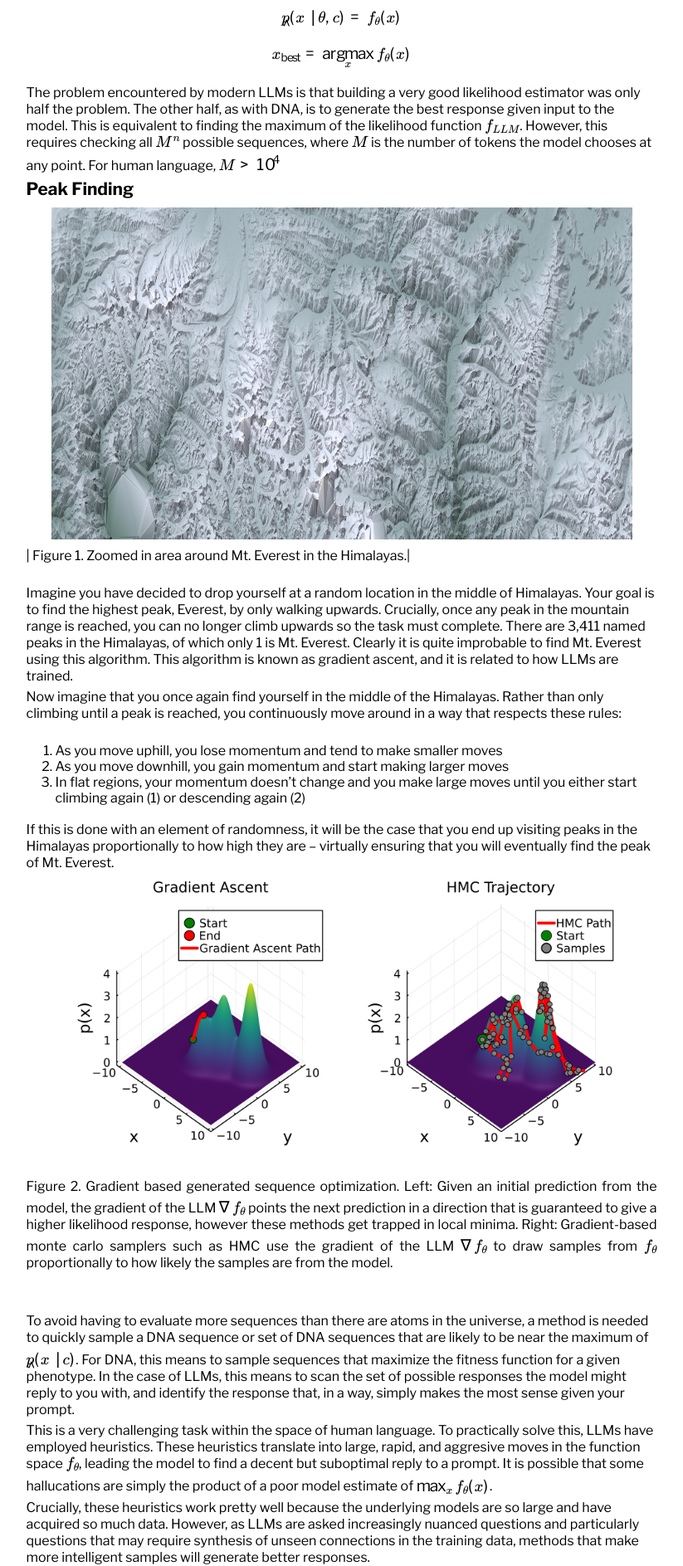
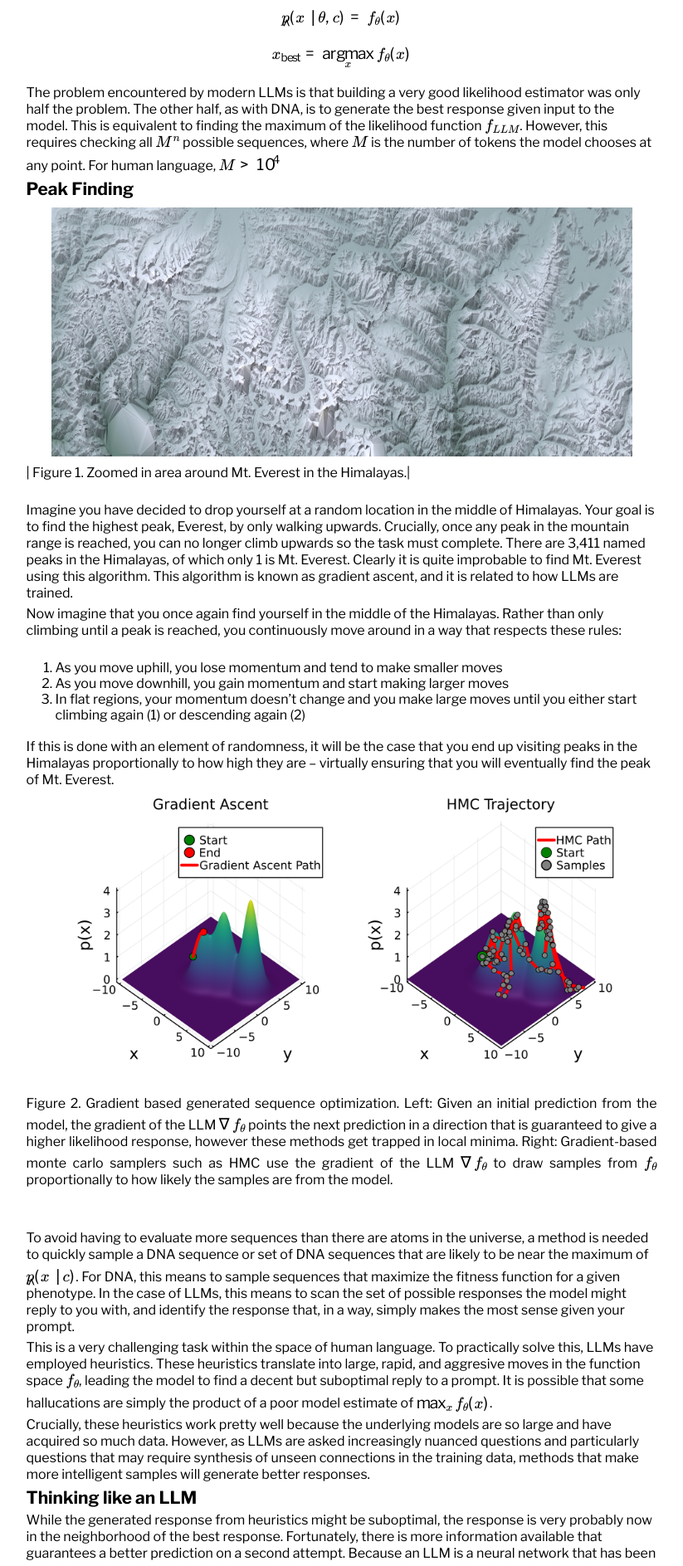
Before and after one commit to dan-sprague/dan-sprague.github.io, a Jekyll site: the page built from _posts/2025-02-02-llmthinking.markdown, in a window 1280 px wide. Shown: the part 1324-3211 px from the top of the page at 83% size, without its empty margins (221-1044 px from the left). Built offline with Jekyll 4.4.1, drawn with Linux system fonts in a browser that asks for light colours; formulas are drawn with MathJax 3.

Commit message:
fixed bug

```diff
--- a/_posts/2025-02-02-llmthinking.markdown
+++ b/_posts/2025-02-02-llmthinking.markdown
@@ -41,7 +41,7 @@ The problem encountered by modern LLMs is that building a very good likelihood e
 
 ## Peak Finding
 
-<img src="/assets/images/himalayas.jpeg" height="400" alt="description">
+<img src="/assets/images/himalayas.jpeg" height="300" alt="description">
 | Figure 1. Zoomed in area around Mt. Everest in the Himalayas.|
 <br><br>
 
```
